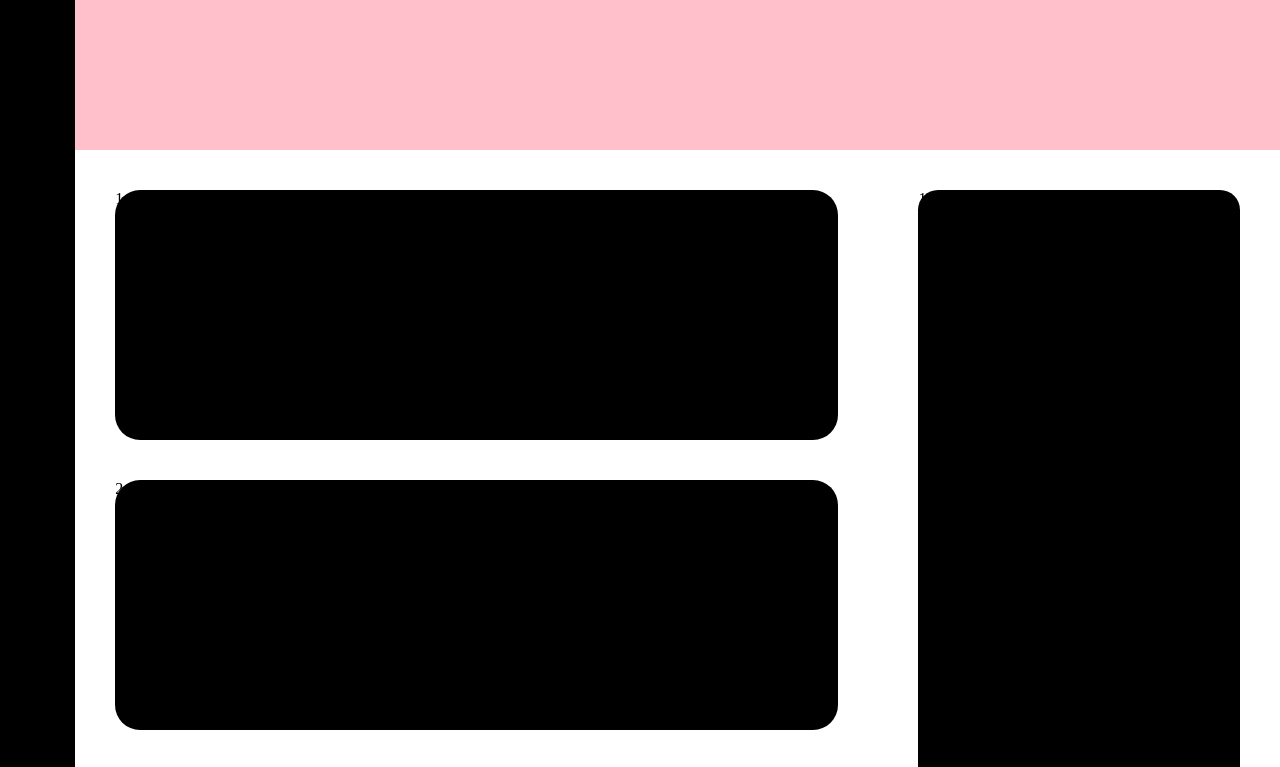
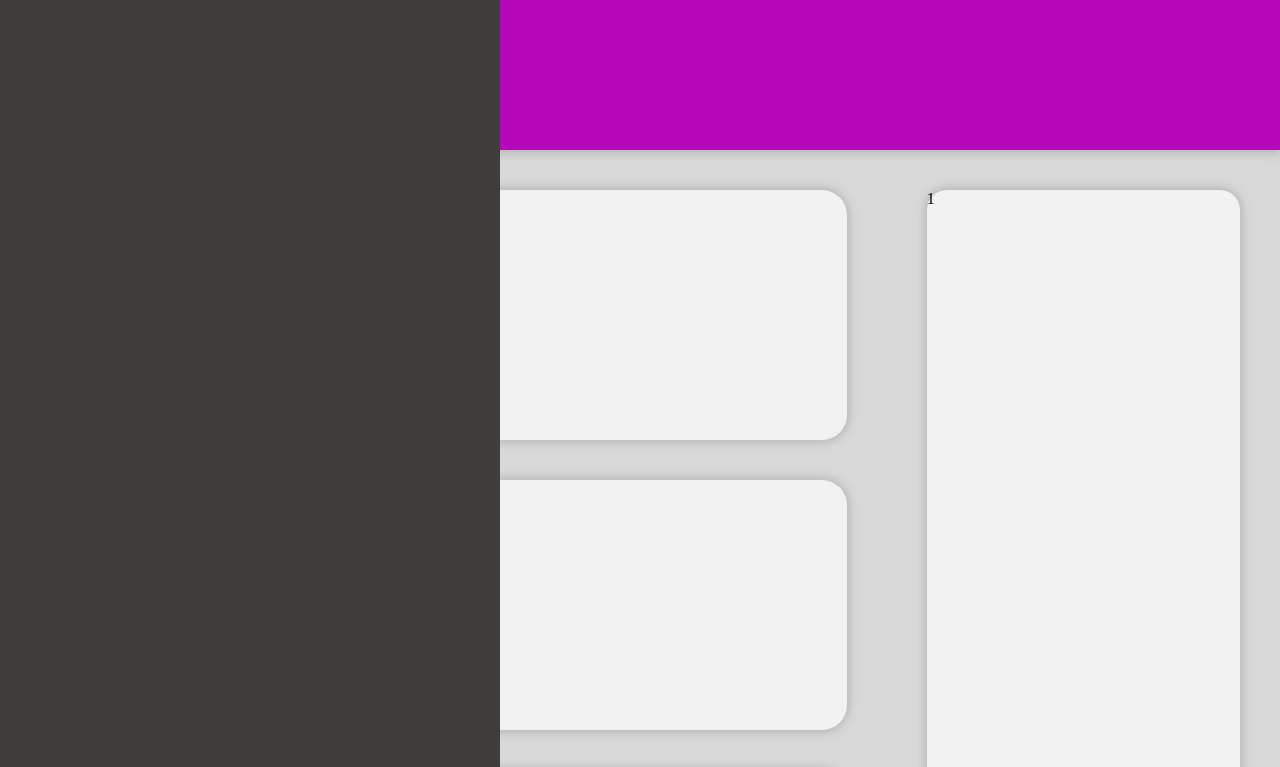
Before and after one commit to HoudRiz/Admin-Dashboard, a plain HTML site: page index.html in a window 1280 px wide. Shown: the top 767 px of the page. Drawn offline with Linux system fonts and the light colour scheme.

Commit message:
Add box shadow and variables

```diff
--- a/style.css
+++ b/style.css
@@ -1,9 +1,17 @@
+:root{
+    --sidebar-bg:#403d3d;
+    --nav-bg:#B608BA;
+    --main-bg:#D9D9D9;
+    --card-color:#f2f2f2;
+    --box-shadow:#b6b2b2;
+}
 body{
     margin: 0px;
     padding: 0px;
-    height: 100%;
+    background-color: var(--main-bg);
 }
 .page{
+    position: relative;
     display: flex;
     height: 100%;
 }
@@ -18,9 +26,16 @@ li{
     padding: 0px;
 }
 .sidebar{
-    background-color: black;
+    position: fixed;
+    background-color: var(--sidebar-bg);
     display: block;
-    width: max(50px,10vh);
+    height: 100vh;
+    width: 100px;
+    transition: width .2s ease-in-out;
+}
+
+.sidebar:hover{
+    width: 500px;
 }
 .main-content{
     display: flex;
@@ -30,11 +45,13 @@ li{
 
 .navigation{
     display: block;
-    background-color: pink;
+    background-color: var(--nav-bg);
     height: 150px;
     width: 100%;
+    box-shadow: 0px 3px 10px var(--box-shadow);
 }
 .content{
+    margin-left: 100px;
     display: grid;
     grid-template-columns: 2fr 1fr;
 }
@@ -45,20 +62,25 @@ li{
     grid-template-columns: repeat(auto-fit,minmax(400px,1fr));
     gap: 40px;
 }
-.card{
-    min-height: 250px;
-    background-color: black;
-    border-radius:25px;
-}
 .side-cards{
     margin: 40px;
     display: grid;
     grid-template-rows: repeat(auto-fit,1fr);
     gap: 40px;
 }
+.card{
+    min-height: 250px;
+    border-radius:25px;
+}
 
 .info{
     border-radius: 20px;
-    background:black;
     min-height: 400px;
 }
+.info,
+.card{
+    background:var(--card-color);
+    -webkit-box-shadow: 0 0 10px 2px var(--box-shadow);
+        box-shadow: 0 0 10px 2px var(--box-shadow);
+
+}
```
